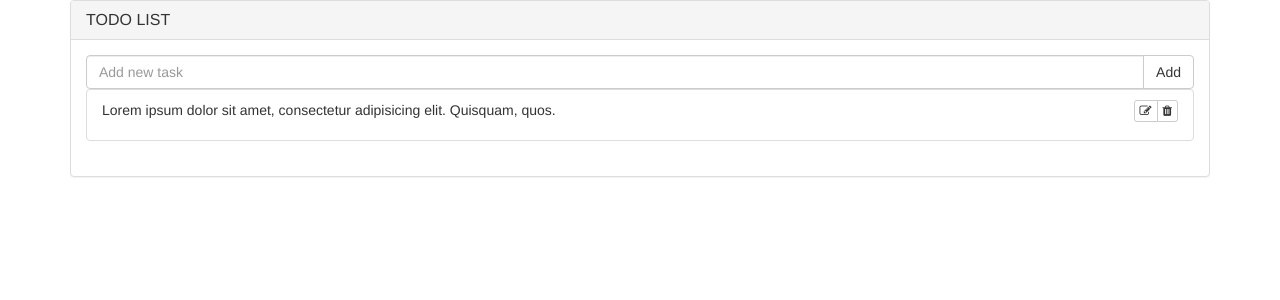
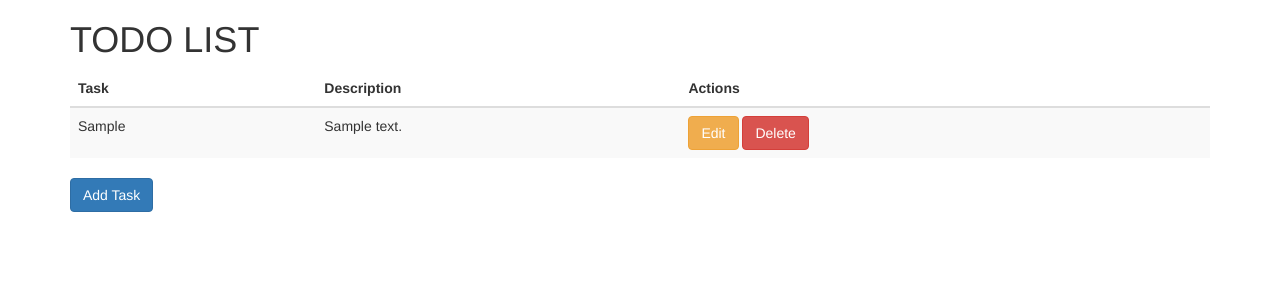
Before and after one commit to 1murda/todo-list, a Flask app: page /todolist in a window 1280 px wide. Shown: the top 300 px of the page. Run offline with Flask 2, Linux system fonts and the light colour scheme; tables that the repository leaves empty hold one stand-in row (values such as "Sample post"); some libraries are stand-ins or nearby versions.

Commit message:
añado formulario para crear la tarea y en todolist.html las muestro

```diff
--- a/static/templates/todolist.html
+++ b/static/templates/todolist.html
@@ -3,42 +3,38 @@
         TODO LIST
     {% endblock %}
     {% block content %}
+    <!-- muestro las tareas -->
     <div class="container">
         <div class="row">
             <div class="col-md-12">
-                    <div class="panel panel-default">
-                        <div class="panel-heading">
-                            <h3 class="panel-title">TODO LIST</h3>
-                        </div>
-                        <div class="panel-body">
-                            <div class="row">
-                                <div class="col-md-12">
-                                    <div class="input-group">
-                                        <input type="text" class="form-control" placeholder="Add new task">
-                                        <span class="input-group-btn">
-                                            <button class="btn btn-default" type="button">Add</button>
-                                        </span>
-                                    </div>
+                <h1>TODO LIST</h1>
+                <!-- muestro las tareas y las pongo en una tabla -->
+                <table class="table table-striped">
+                    <thead>
+                        <tr>
+                            <th>Task</th>
+                            <th>Description</th>
+                            <th>Actions</th>
+                        </tr>
+                    </thead>
+                    <tbody>
+                        {% for task in tasks %}
+                            <tr>
+                                <td>{{ task[1] }}</td>
+                                <td>{{ task[2] }}</td>
+                                <td>
+                                    <a href="#" class="btn btn-warning">Edit</a>
+                                    <a href="#" class="btn btn-danger">Delete</a>
+                                </td>
+                            </tr>
+                        {% endfor %}
+                    </tbody>
+                </table>
             </div>
         </div>
         <div class="row">
             <div class="col-md-12">
-                                    <ul class="list-group">
-                                        <li class="list-group-item">
-                                            <div class="row">
-                                                <div class="col-md-9">
-                                                    <p>Lorem ipsum dolor sit amet, consectetur adipisicing elit. Quisquam, quos.</p>
-                                                </div>
-                                                <div class="col-md-3">
-                                                    <div class="btn-group pull-right">
-                                                        <button class="btn btn-default btn-xs">
-                                                            <i class="fa fa-edit"></i>
-                                                        </button>
-                                                        <button class="btn btn-default btn-xs">
-                                                            <i class="fa fa-trash"></i>
-                                                        </button>
+                <a href="{{ url_for('addtask') }}" class="btn btn-primary">Add Task</a>
             </div>
     </div>
-                                            </div>
-
     {% endblock %}
```
Also changed, not shown: static/templates/add_task.html (+19 -1 lines). Lines whose indentation alone changed are shown as unchanged.
